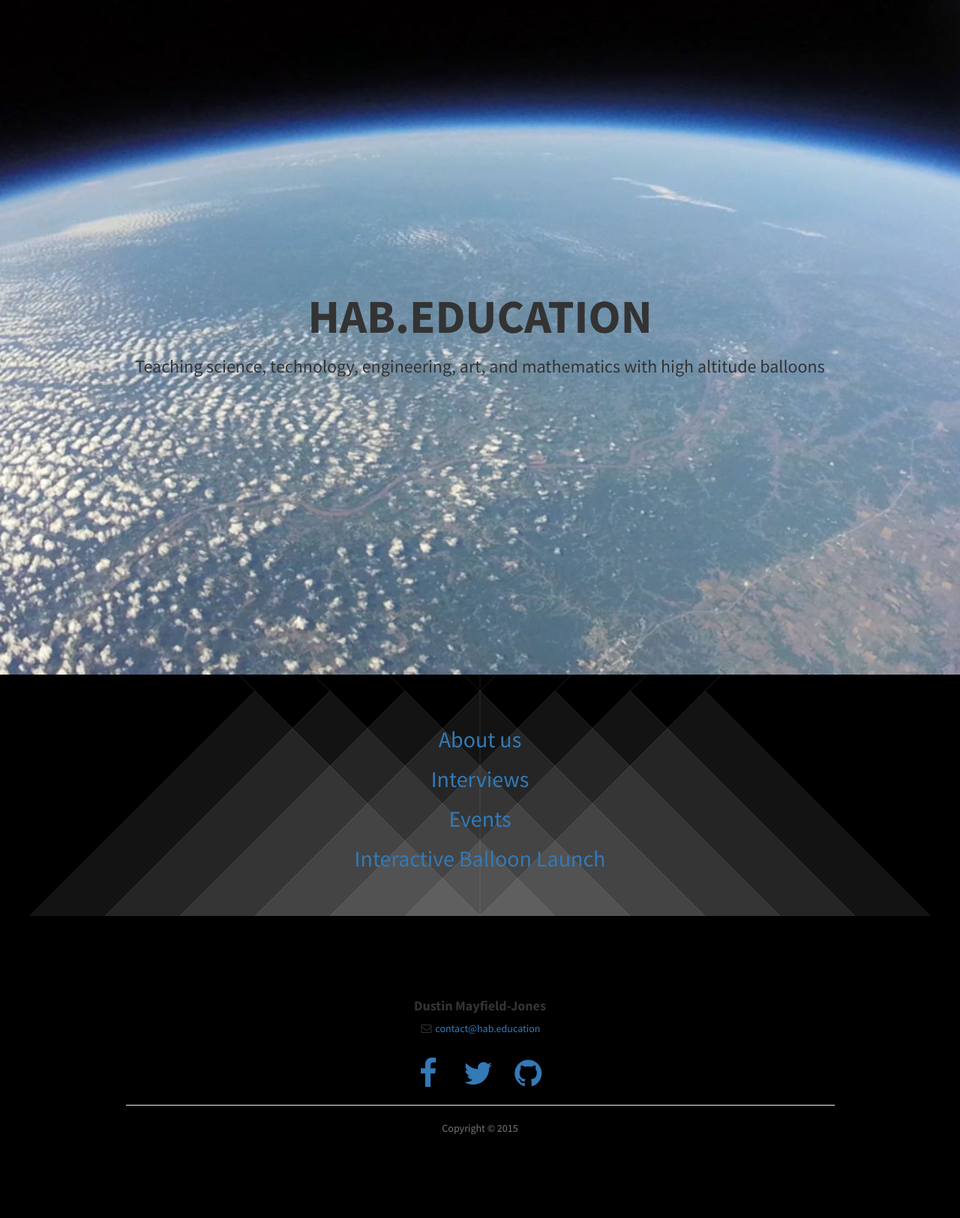
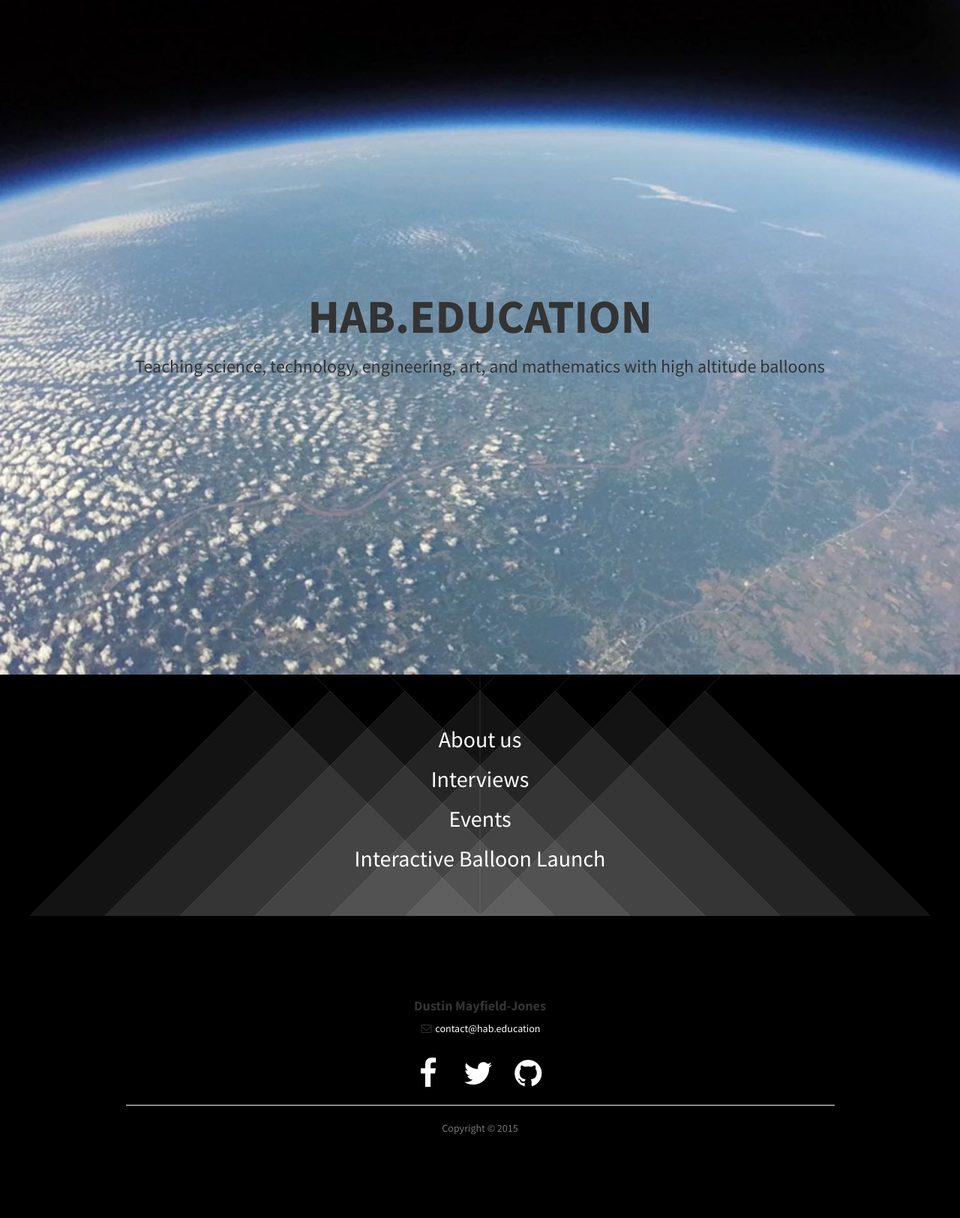
Before and after one commit to habeducation/habeducation.github.io, a Jekyll site: the page built from index.html, in a window 1280 px wide. Shown: the whole page at 75% size. Built offline with Jekyll 4.4.1, drawn with Linux system fonts in a browser that asks for light colours.

Commit message:
Make links white

```diff
--- a/css/stylish-portfolio.css
+++ b/css/stylish-portfolio.css
@@ -58,3 +58,7 @@ footer {
     background: #000;
     padding: 100px 0;
 }
+
+a {
+    color: #fff
+}
```
